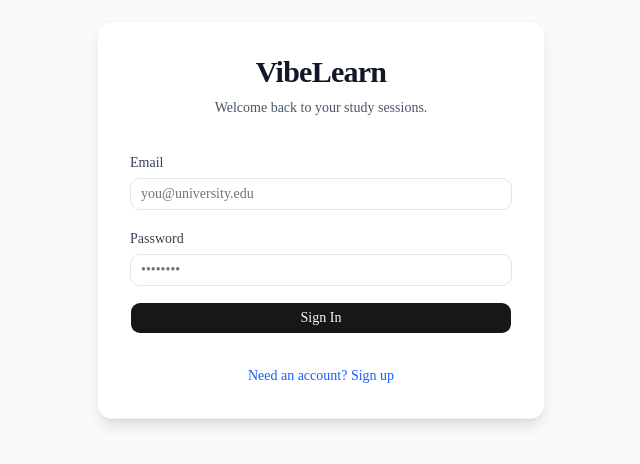
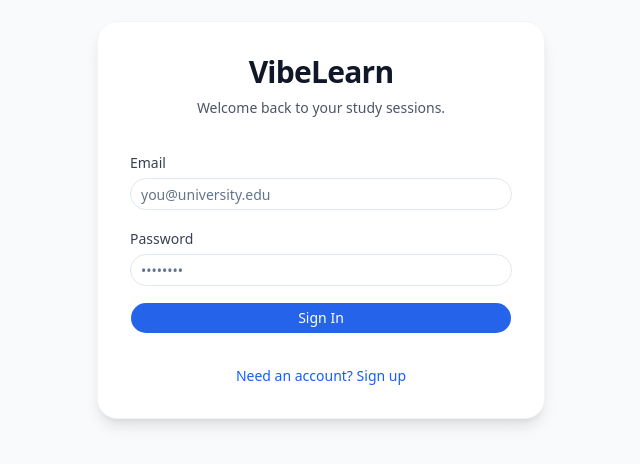
Before and after one commit to Abhijay-Nagal/vibe-learn, a Next.js app: page / in a window 1280 px wide. Shown: the part 180-644 px from the top of the page, without its empty margins (319-959 px from the left). Built offline with nearby package versions, Linux system fonts and the light colour scheme; no server answers.

Commit message:
feat(ui): add VibeLearn design system

```diff
--- /dev/null
+++ b/src/app/global.backup.css
@@ -0,0 +1,130 @@
+@import "tailwindcss";
+@import "tw-animate-css";
+@import "shadcn/tailwind.css";
+
+@custom-variant dark (&:is(.dark *));
+
+@theme inline {
+  --color-background: var(--background);
+  --color-foreground: var(--foreground);
+  --font-sans: var(--font-sans);
+  --font-mono: var(--font-geist-mono);
+  --font-heading: var(--font-sans);
+  --color-sidebar-ring: var(--sidebar-ring);
+  --color-sidebar-border: var(--sidebar-border);
+  --color-sidebar-accent-foreground: var(--sidebar-accent-foreground);
+  --color-sidebar-accent: var(--sidebar-accent);
+  --color-sidebar-primary-foreground: var(--sidebar-primary-foreground);
+  --color-sidebar-primary: var(--sidebar-primary);
+  --color-sidebar-foreground: var(--sidebar-foreground);
+  --color-sidebar: var(--sidebar);
+  --color-chart-5: var(--chart-5);
+  --color-chart-4: var(--chart-4);
+  --color-chart-3: var(--chart-3);
+  --color-chart-2: var(--chart-2);
+  --color-chart-1: var(--chart-1);
+  --color-ring: var(--ring);
+  --color-input: var(--input);
+  --color-border: var(--border);
+  --color-destructive: var(--destructive);
+  --color-accent-foreground: var(--accent-foreground);
+  --color-accent: var(--accent);
+  --color-muted-foreground: var(--muted-foreground);
+  --color-muted: var(--muted);
+  --color-secondary-foreground: var(--secondary-foreground);
+  --color-secondary: var(--secondary);
+  --color-primary-foreground: var(--primary-foreground);
+  --color-primary: var(--primary);
+  --color-popover-foreground: var(--popover-foreground);
+  --color-popover: var(--popover);
+  --color-card-foreground: var(--card-foreground);
+  --color-card: var(--card);
+  --radius-sm: calc(var(--radius) * 0.6);
+  --radius-md: calc(var(--radius) * 0.8);
+  --radius-lg: var(--radius);
+  --radius-xl: calc(var(--radius) * 1.4);
+  --radius-2xl: calc(var(--radius) * 1.8);
+  --radius-3xl: calc(var(--radius) * 2.2);
+  --radius-4xl: calc(var(--radius) * 2.6);
+}
+
+:root {
+  --background: oklch(1 0 0);
+  --foreground: oklch(0.145 0 0);
+  --card: oklch(1 0 0);
+  --card-foreground: oklch(0.145 0 0);
+  --popover: oklch(1 0 0);
+  --popover-foreground: oklch(0.145 0 0);
+  --primary: oklch(0.205 0 0);
+  --primary-foreground: oklch(0.985 0 0);
+  --secondary: oklch(0.97 0 0);
+  --secondary-foreground: oklch(0.205 0 0);
+  --muted: oklch(0.97 0 0);
+  --muted-foreground: oklch(0.556 0 0);
+  --accent: oklch(0.97 0 0);
+  --accent-foreground: oklch(0.205 0 0);
+  --destructive: oklch(0.577 0.245 27.325);
+  --border: oklch(0.922 0 0);
+  --input: oklch(0.922 0 0);
+  --ring: oklch(0.708 0 0);
+  --chart-1: oklch(0.87 0 0);
+  --chart-2: oklch(0.556 0 0);
+  --chart-3: oklch(0.439 0 0);
+  --chart-4: oklch(0.371 0 0);
+  --chart-5: oklch(0.269 0 0);
+  --radius: 0.625rem;
+  --sidebar: oklch(0.985 0 0);
+  --sidebar-foreground: oklch(0.145 0 0);
+  --sidebar-primary: oklch(0.205 0 0);
+  --sidebar-primary-foreground: oklch(0.985 0 0);
+  --sidebar-accent: oklch(0.97 0 0);
+  --sidebar-accent-foreground: oklch(0.205 0 0);
+  --sidebar-border: oklch(0.922 0 0);
+  --sidebar-ring: oklch(0.708 0 0);
+}
+
+.dark {
+  --background: oklch(0.145 0 0);
+  --foreground: oklch(0.985 0 0);
+  --card: oklch(0.205 0 0);
+  --card-foreground: oklch(0.985 0 0);
+  --popover: oklch(0.205 0 0);
+  --popover-foreground: oklch(0.985 0 0);
+  --primary: oklch(0.922 0 0);
+  --primary-foreground: oklch(0.205 0 0);
+  --secondary: oklch(0.269 0 0);
+  --secondary-foreground: oklch(0.985 0 0);
+  --muted: oklch(0.269 0 0);
+  --muted-foreground: oklch(0.708 0 0);
+  --accent: oklch(0.269 0 0);
+  --accent-foreground: oklch(0.985 0 0);
+  --destructive: oklch(0.704 0.191 22.216);
+  --border: oklch(1 0 0 / 10%);
+  --input: oklch(1 0 0 / 15%);
+  --ring: oklch(0.556 0 0);
+  --chart-1: oklch(0.87 0 0);
+  --chart-2: oklch(0.556 0 0);
+  --chart-3: oklch(0.439 0 0);
+  --chart-4: oklch(0.371 0 0);
+  --chart-5: oklch(0.269 0 0);
+  --sidebar: oklch(0.205 0 0);
+  --sidebar-foreground: oklch(0.985 0 0);
+  --sidebar-primary: oklch(0.488 0.243 264.376);
+  --sidebar-primary-foreground: oklch(0.985 0 0);
+  --sidebar-accent: oklch(0.269 0 0);
+  --sidebar-accent-foreground: oklch(0.985 0 0);
+  --sidebar-border: oklch(1 0 0 / 10%);
+  --sidebar-ring: oklch(0.556 0 0);
+}
+
+@layer base {
+  * {
+    @apply border-border outline-ring/50;
+  }
+  body {
+    @apply bg-background text-foreground;
+  }
+  html {
+    @apply font-sans;
+  }
+}
--- a/src/app/globals.css
+++ b/src/app/globals.css
@@ -5,116 +5,118 @@
 @custom-variant dark (&:is(.dark *));
 
 @theme inline {
+  /* Inherit standard Shadcn variables */
   --color-background: var(--background);
   --color-foreground: var(--foreground);
-  --font-sans: var(--font-sans);
-  --font-mono: var(--font-geist-mono);
-  --font-heading: var(--font-sans);
-  --color-sidebar-ring: var(--sidebar-ring);
-  --color-sidebar-border: var(--sidebar-border);
-  --color-sidebar-accent-foreground: var(--sidebar-accent-foreground);
-  --color-sidebar-accent: var(--sidebar-accent);
-  --color-sidebar-primary-foreground: var(--sidebar-primary-foreground);
-  --color-sidebar-primary: var(--sidebar-primary);
-  --color-sidebar-foreground: var(--sidebar-foreground);
-  --color-sidebar: var(--sidebar);
-  --color-chart-5: var(--chart-5);
-  --color-chart-4: var(--chart-4);
-  --color-chart-3: var(--chart-3);
-  --color-chart-2: var(--chart-2);
-  --color-chart-1: var(--chart-1);
+  --color-card: var(--card);
+  --color-card-foreground: var(--card-foreground);
+  --color-popover: var(--popover);
+  --color-popover-foreground: var(--popover-foreground);
+  --color-primary: var(--primary);
+  --color-primary-foreground: var(--primary-foreground);
+  --color-secondary: var(--secondary);
+  --color-secondary-foreground: var(--secondary-foreground);
+  --color-muted: var(--muted);
+  --color-muted-foreground: var(--muted-foreground);
+  --color-accent: var(--accent);
+  --color-accent-foreground: var(--accent-foreground);
+  --color-destructive: var(--destructive);
+  --color-destructive-foreground: var(--destructive-foreground);
+  --color-border: var(--border);
+  --color-input: var(--input);
   --color-ring: var(--ring);
-  --color-input: var(--input);
-  --color-border: var(--border);
-  --color-destructive: var(--destructive);
-  --color-accent-foreground: var(--accent-foreground);
-  --color-accent: var(--accent);
-  --color-muted-foreground: var(--muted-foreground);
-  --color-muted: var(--muted);
-  --color-secondary-foreground: var(--secondary-foreground);
-  --color-secondary: var(--secondary);
-  --color-primary-foreground: var(--primary-foreground);
-  --color-primary: var(--primary);
-  --color-popover-foreground: var(--popover-foreground);
-  --color-popover: var(--popover);
-  --color-card-foreground: var(--card-foreground);
-  --color-card: var(--card);
-  --radius-sm: calc(var(--radius) * 0.6);
-  --radius-md: calc(var(--radius) * 0.8);
-  --radius-lg: var(--radius);
-  --radius-xl: calc(var(--radius) * 1.4);
-  --radius-2xl: calc(var(--radius) * 1.8);
-  --radius-3xl: calc(var(--radius) * 2.2);
-  --radius-4xl: calc(var(--radius) * 2.6);
+
+  /* Injecting VibeLearn Custom Brand Colors */
+  --color-ai: var(--ai);
+  --color-ai-foreground: var(--ai-foreground);
+  --color-success: var(--success);
+  --color-success-foreground: var(--success-foreground);
+
+  /* Typography Enforcement */
+  --font-sans: var(--font-inter);
+  --font-heading: var(--font-poppins);
+
+  /* Corner Radius Scale */
+  --radius-sm: calc(var(--radius) - 4px);
+  --radius-md: var(--radius); /* ~12px for Buttons */
+  --radius-lg: calc(var(--radius) + 4px);
+  --radius-xl: calc(var(--radius) + 8px); /* ~20px for Cards */
+  --radius-2xl: calc(var(--radius) + 12px);
 }
 
 :root {
-  --background: oklch(1 0 0);
-  --foreground: oklch(0.145 0 0);
-  --card: oklch(1 0 0);
-  --card-foreground: oklch(0.145 0 0);
-  --popover: oklch(1 0 0);
-  --popover-foreground: oklch(0.145 0 0);
-  --primary: oklch(0.205 0 0);
-  --primary-foreground: oklch(0.985 0 0);
-  --secondary: oklch(0.97 0 0);
-  --secondary-foreground: oklch(0.205 0 0);
-  --muted: oklch(0.97 0 0);
-  --muted-foreground: oklch(0.556 0 0);
-  --accent: oklch(0.97 0 0);
-  --accent-foreground: oklch(0.205 0 0);
-  --destructive: oklch(0.577 0.245 27.325);
-  --border: oklch(0.922 0 0);
-  --input: oklch(0.922 0 0);
-  --ring: oklch(0.708 0 0);
-  --chart-1: oklch(0.87 0 0);
-  --chart-2: oklch(0.556 0 0);
-  --chart-3: oklch(0.439 0 0);
-  --chart-4: oklch(0.371 0 0);
-  --chart-5: oklch(0.269 0 0);
-  --radius: 0.625rem;
-  --sidebar: oklch(0.985 0 0);
-  --sidebar-foreground: oklch(0.145 0 0);
-  --sidebar-primary: oklch(0.205 0 0);
-  --sidebar-primary-foreground: oklch(0.985 0 0);
-  --sidebar-accent: oklch(0.97 0 0);
-  --sidebar-accent-foreground: oklch(0.205 0 0);
-  --sidebar-border: oklch(0.922 0 0);
-  --sidebar-ring: oklch(0.708 0 0);
+  /* Primary Brand Identity */
+  --background: #F8FAFC;
+  --foreground: #0F172A;
+
+  /* Cards & Popovers */
+  --card: #FFFFFF;
+  --card-foreground: #0F172A;
+  --popover: #FFFFFF;
+  --popover-foreground: #0F172A;
+
+  /* Action Colors */
+  --primary: #2563EB;
+  --primary-foreground: #FFFFFF;
+
+  /* VibeLearn Specific Semantic Tokens */
+  --ai: #8B5CF6;
+  --ai-foreground: #FFFFFF;
+  --success: #10B981;
+  --success-foreground: #FFFFFF;
+
+  /* UI Elements */
+  --secondary: #F1F5F9;
+  --secondary-foreground: #0F172A;
+  --muted: #F1F5F9;
+  --muted-foreground: #64748B;
+  --accent: #F1F5F9;
+  --accent-foreground: #0F172A;
+  --destructive: #EF4444;
+  --destructive-foreground: #FFFFFF;
+
+  /* Borders & Focus Rings */
+  --border: #E2E8F0;
+  --input: #E2E8F0;
+  --ring: #2563EB;
+
+  /* Base Radius Setting */
+  --radius: 0.75rem;
 }
 
 .dark {
-  --background: oklch(0.145 0 0);
-  --foreground: oklch(0.985 0 0);
-  --card: oklch(0.205 0 0);
-  --card-foreground: oklch(0.985 0 0);
-  --popover: oklch(0.205 0 0);
-  --popover-foreground: oklch(0.985 0 0);
-  --primary: oklch(0.922 0 0);
-  --primary-foreground: oklch(0.205 0 0);
-  --secondary: oklch(0.269 0 0);
-  --secondary-foreground: oklch(0.985 0 0);
-  --muted: oklch(0.269 0 0);
-  --muted-foreground: oklch(0.708 0 0);
-  --accent: oklch(0.269 0 0);
-  --accent-foreground: oklch(0.985 0 0);
-  --destructive: oklch(0.704 0.191 22.216);
-  --border: oklch(1 0 0 / 10%);
-  --input: oklch(1 0 0 / 15%);
-  --ring: oklch(0.556 0 0);
-  --chart-1: oklch(0.87 0 0);
-  --chart-2: oklch(0.556 0 0);
-  --chart-3: oklch(0.439 0 0);
-  --chart-4: oklch(0.371 0 0);
-  --chart-5: oklch(0.269 0 0);
-  --sidebar: oklch(0.205 0 0);
-  --sidebar-foreground: oklch(0.985 0 0);
-  --sidebar-primary: oklch(0.488 0.243 264.376);
-  --sidebar-primary-foreground: oklch(0.985 0 0);
-  --sidebar-accent: oklch(0.269 0 0);
-  --sidebar-accent-foreground: oklch(0.985 0 0);
-  --sidebar-border: oklch(1 0 0 / 10%);
-  --sidebar-ring: oklch(0.556 0 0);
+  /* Long-study Session Dark Mode (No Pure Black) */
+  --background: #0F172A;
+  --foreground: #F8FAFC;
+
+  --card: #1E293B;
+  --card-foreground: #F8FAFC;
+  --popover: #1E293B;
+  --popover-foreground: #F8FAFC;
+
+  /* Action Colors (Slightly brightened for dark mode contrast) */
+  --primary: #3B82F6;
+  --primary-foreground: #FFFFFF;
+
+  --ai: #8B5CF6;
+  --ai-foreground: #FFFFFF;
+  --success: #10B981;
+  --success-foreground: #FFFFFF;
+
+  /* UI Elements */
+  --secondary: #334155;
+  --secondary-foreground: #F8FAFC;
+  --muted: #1E293B;
+  --muted-foreground: #94A3B8;
+  --accent: #334155;
+  --accent-foreground: #F8FAFC;
+  --destructive: #7F1D1D;
+  --destructive-foreground: #FFFFFF;
+
+  /* Borders & Focus Rings */
+  --border: #334155;
+  --input: #334155;
+  --ring: #3B82F6;
 }
 
 @layer base {
@@ -124,7 +126,4 @@
   body {
     @apply bg-background text-foreground;
   }
-  html {
-    @apply font-sans;
-  }
 }
```
